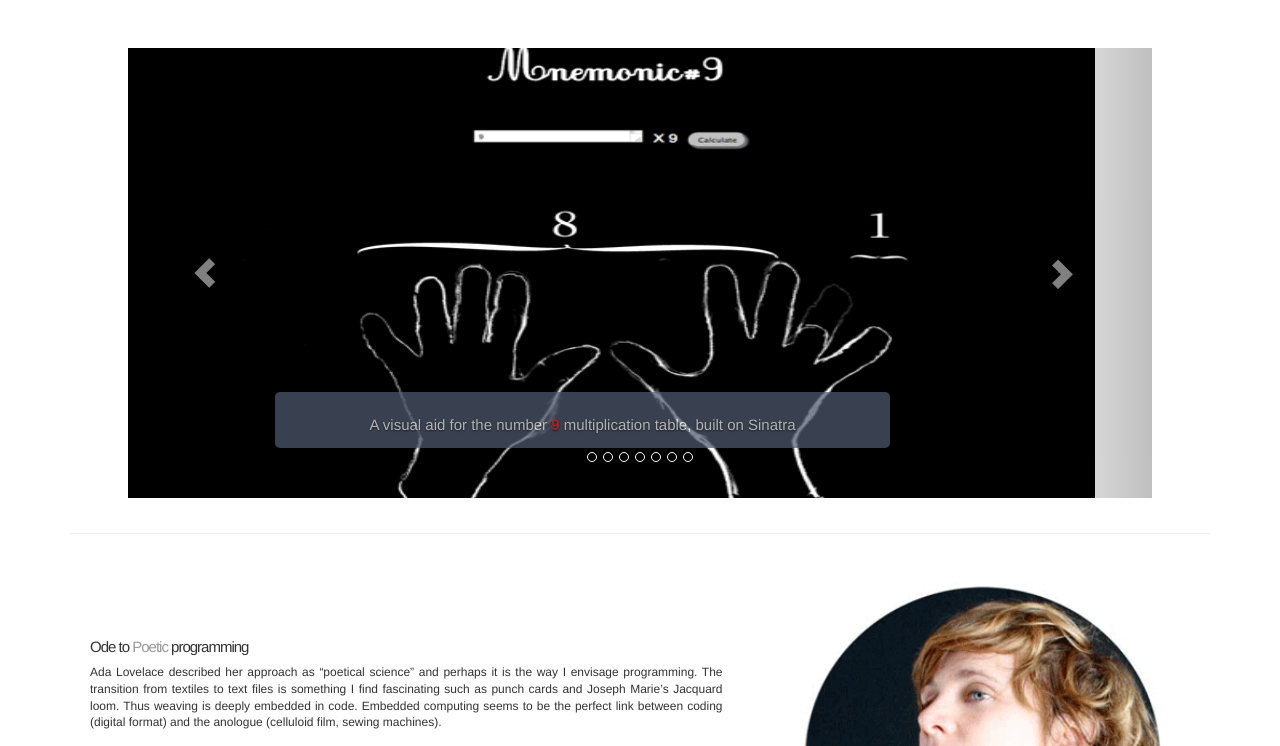
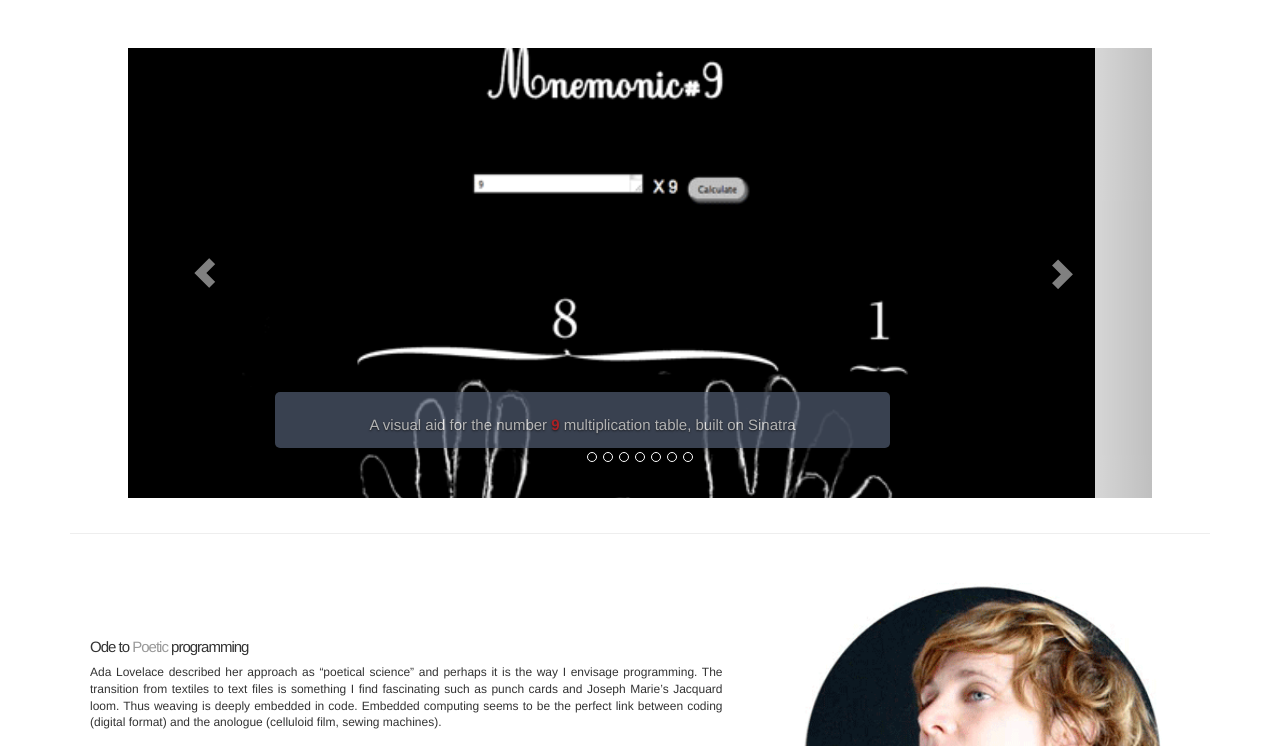
Before and after one commit to helenemartin/digitalportfolio, a plain HTML site: page index.html in a window 1280 px wide. Shown: the part 54-800 px from the top of the page. Drawn offline with nearby package versions, Linux system fonts and the light colour scheme.

Commit message:
try something with the picture tag

```diff
--- a/index.html
+++ b/index.html
@@ -61,7 +61,7 @@
             <picture>
      <source media="(max-width: 479px)" srcset="images/mnemonic.png">
      <source media="(min-width: 479px)" srcset="images/mnemonic.png">
-     <img src="images/mnemonic.png" width="100%" height="100%"/>
+     <img src="images/mnemonic.png" width="100%" />
    </picture>
             <img src="images/mnemonic.png" alt="Mnemonic">
             <div class="carousel-caption">
```
